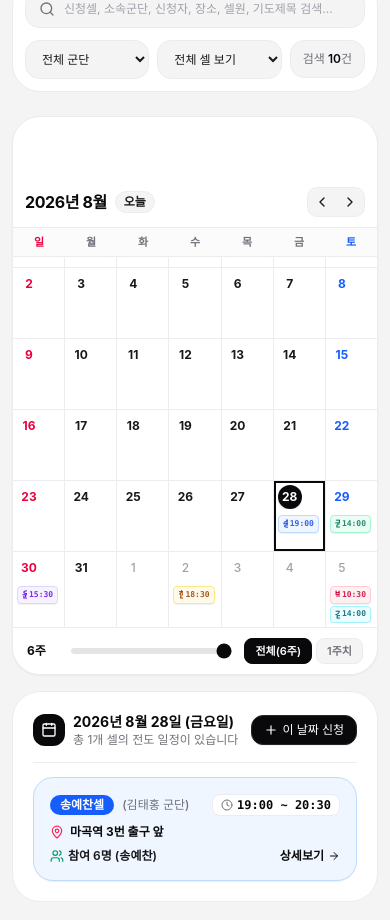
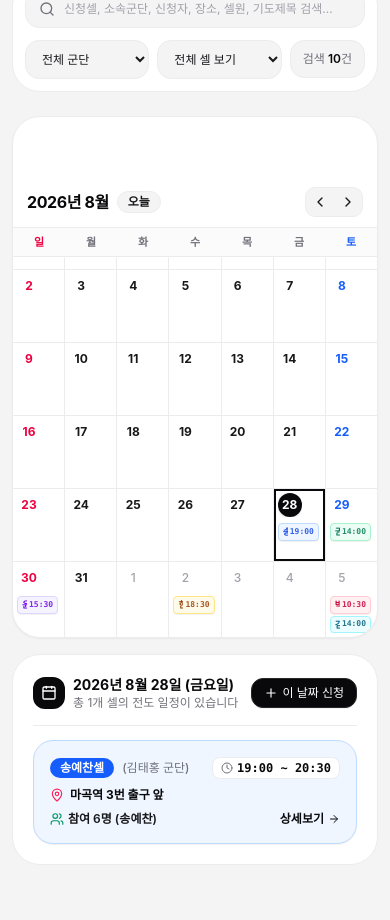
Before and after one commit to syc5032-code/newsound-evangelism, a React (Vite) app: page / in a window 390 px wide. Shown: the part 1301-2221 px from the top of the page. Built offline with nearby package versions, Linux system fonts and the light colour scheme; a web font is replaced by a local one.

Commit message:
feat: simplify to pure and clean full month calendar view for both mobile and web

```diff
--- a/src/components/MonthCalendar.tsx
+++ b/src/components/MonthCalendar.tsx
@@ -28,7 +28,7 @@ export const MonthCalendar: React.FC<MonthCalendarProps> = ({
   const todayStr = format(new Date(), 'yyyy-MM-dd');
   const [selectedDateStr, setSelectedDateStr] = useState<string>(todayStr);
 
-  // 🎚️ Chunk calendarDays into 7-day weeks
+  // Chunk calendarDays into 7-day weeks for complete month display
   const allWeeks: CalendarDay[][] = React.useMemo(() => {
     const weeks: CalendarDay[][] = [];
     for (let i = 0; i < calendarDays.length; i += 7) {
@@ -36,36 +36,6 @@ export const MonthCalendar: React.FC<MonthCalendarProps> = ({
     }
     return weeks;
   }, [calendarDays]);
-
-  const totalWeeks = allWeeks.length || 6;
-  const [visibleWeeks, setVisibleWeeks] = useState<number>(totalWeeks);
-
-  // Sliced weeks to display based on slider (항상 1주차부터 N주치)
-  const displayedWeeks = React.useMemo(() => {
-    if (visibleWeeks >= totalWeeks) {
-      return allWeeks;
-    }
-    return allWeeks.slice(0, visibleWeeks);
-  }, [allWeeks, visibleWeeks, totalWeeks]);
-
-  // Dynamic cell minimum height based on visible weeks slider (카드 밖으로 잘리지 않도록 균등 수납)
-  const getCellMinHeight = () => {
-    switch (visibleWeeks) {
-      case 1:
-        return 'min-h-[160px] sm:min-h-[220px]';
-      case 2:
-        return 'min-h-[120px] sm:min-h-[155px]';
-      case 3:
-        return 'min-h-[95px] sm:min-h-[120px]';
-      case 4:
-        return 'min-h-[85px] sm:min-h-[100px]';
-      case 5:
-        return 'min-h-[75px] sm:min-h-[88px]';
-      case 6:
-      default:
-        return 'min-h-[70px] sm:min-h-[80px] lg:min-h-[84px]';
-    }
-  };
 
   // 📱 Touch Swipe Handlers for Month Navigation
   const [touchStartX, setTouchStartX] = useState<number | null>(null);
@@ -130,25 +100,20 @@ export const MonthCalendar: React.FC<MonthCalendarProps> = ({
         <div className="sticky top-[60px] sm:top-[65px] z-20 bg-[#ffffff]/98 backdrop-blur-md border-b border-[#ececee] transition-all">
 
           {/* Month Calendar Navigation Header (모바일 1줄 고정) */}
-          <div className="px-3 py-2.5 sm:px-5 sm:py-3 flex items-center justify-between gap-2">
+          <div className="px-3.5 py-2.5 sm:px-5 sm:py-3 flex items-center justify-between gap-2">
 
             {/* Left: Year/Month & Today Button */}
             <div className="flex items-center gap-2 sm:gap-3 shrink-0">
               <h2 className="text-base sm:text-xl lg:text-2xl font-bold text-[#09090b] tracking-tight whitespace-nowrap">
                 {format(currentDate, 'yyyy년 M월')}
               </h2>
-              {visibleWeeks < totalWeeks && (
-                <span className="hidden sm:inline-block text-[11px] font-bold px-2.5 py-0.5 rounded-[10000px] bg-[#09090b] text-[#ffffff] whitespace-nowrap">
-                  {visibleWeeks}주 보기
-                </span>
-              )}
               <button
                 type="button"
                 onClick={() => {
                   onToday();
                   setSelectedDateStr(todayStr);
                 }}
-                className="px-2 py-0.5 sm:px-2.5 sm:py-0.5 text-xs font-semibold text-[#18181b] bg-[#f4f4f5] hover:bg-[#ececee] rounded-[10000px] border border-[#ececee] transition-colors cursor-pointer whitespace-nowrap shrink-0"
+                className="px-2.5 py-0.5 sm:px-2.5 sm:py-0.5 text-xs font-semibold text-[#18181b] bg-[#f4f4f5] hover:bg-[#ececee] rounded-[10000px] border border-[#ececee] transition-colors cursor-pointer whitespace-nowrap shrink-0"
               >
                 오늘
               </button>
@@ -202,21 +167,20 @@ export const MonthCalendar: React.FC<MonthCalendarProps> = ({
 
         </div>
 
-        {/* Calendar Days Grid (주 단위 Week-by-Week 렌더링으로 4번째 주 잘림 완벽 해결) */}
+        {/* Calendar Days Grid (한 달 전체 주 단위 렌더링) */}
         <div className="bg-[#ececee] flex flex-col gap-px transition-all">
-          {displayedWeeks.map((week, weekIdx) => (
+          {allWeeks.map((week, weekIdx) => (
             <div key={weekIdx} className="grid grid-cols-7 gap-px bg-[#ececee]">
               {week.map((day) => {
                 const isSun = day.isSunday;
                 const isSat = day.isSaturday;
                 const isSelected = day.dateString === selectedDateStr;
-                const cellMinH = getCellMinHeight();
 
                 return (
                   <div
                     key={day.dateString}
                     onClick={() => setSelectedDateStr(day.dateString)}
-                    className={`${cellMinH} p-1 sm:p-1.5 bg-[#ffffff] transition-all relative flex flex-col justify-between cursor-pointer group ${
+                    className={`min-h-[72px] sm:min-h-[82px] lg:min-h-[86px] p-1 sm:p-1.5 bg-[#ffffff] transition-all relative flex flex-col justify-between cursor-pointer group ${
                       !day.isCurrentMonth
                         ? 'bg-[#fafafa] text-[#a1a1aa]'
                         : 'bg-[#ffffff] text-[#18181b]'
@@ -289,12 +253,6 @@ export const MonthCalendar: React.FC<MonthCalendarProps> = ({
                                 {schedule.startTime}
                               </span>
                             </div>
-                            {visibleWeeks <= 3 && (
-                              <div className="text-[8px] sm:text-[9px] opacity-90 truncate mt-0.5 flex items-center justify-between">
-                                <span className="truncate max-w-[65px] sm:max-w-[85px]">{schedule.location}</span>
-                                <span className="shrink-0 font-semibold">{schedule.participantCount}명</span>
-                              </div>
-                            )}
                           </div>
                         );
                       })}
@@ -305,52 +263,6 @@ export const MonthCalendar: React.FC<MonthCalendarProps> = ({
               })}
             </div>
           ))}
-        </div>
-
-        {/* 🎚️ Bottom Week View Interval Slider (1주 ~ 6주치 슬라이더 바) */}
-        <div className="px-3.5 py-2.5 sm:px-5 sm:py-2.5 bg-[#ffffff] border-t border-[#ececee] flex items-center justify-between gap-3">
-          <div className="flex items-center gap-2 shrink-0">
-            <span className="text-xs sm:text-sm font-bold text-[#09090b] w-8 sm:w-10">
-              {visibleWeeks}주
-            </span>
-          </div>
-
-          <div className="flex-1 max-w-[280px] sm:max-w-[360px] flex items-center gap-2">
-            <input
-              type="range"
-              min={1}
-              max={totalWeeks}
-              step={1}
-              value={visibleWeeks}
-              onChange={(e) => setVisibleWeeks(Number(e.target.value))}
-              className="w-full h-1.5 bg-[#e4e4e7] rounded-lg appearance-none cursor-pointer accent-[#09090b]"
-            />
-          </div>
-
-          <div className="flex items-center gap-1 shrink-0">
-            <button
-              type="button"
-              onClick={() => setVisibleWeeks(totalWeeks)}
-              className={`px-2.5 py-1 text-[11px] font-semibold rounded-[8px] border transition-colors cursor-pointer ${
-                visibleWeeks === totalWeeks
-                  ? 'bg-[#09090b] text-[#ffffff] border-[#09090b]'
-                  : 'bg-[#f4f4f5] text-[#71717a] border-[#ececee] hover:text-[#09090b]'
-              }`}
-            >
-              전체({totalWeeks}주)
-            </button>
-            <button
-              type="button"
-              onClick={() => setVisibleWeeks(visibleWeeks === 1 ? totalWeeks : 1)}
-              className={`px-2.5 py-1 text-[11px] font-semibold rounded-[8px] border transition-colors cursor-pointer ${
-                visibleWeeks === 1
-                  ? 'bg-[#09090b] text-[#ffffff] border-[#09090b]'
-                  : 'bg-[#f4f4f5] text-[#71717a] border-[#ececee] hover:text-[#09090b]'
-              }`}
-            >
-              1주치
-            </button>
-          </div>
         </div>
 
       </div>
```
